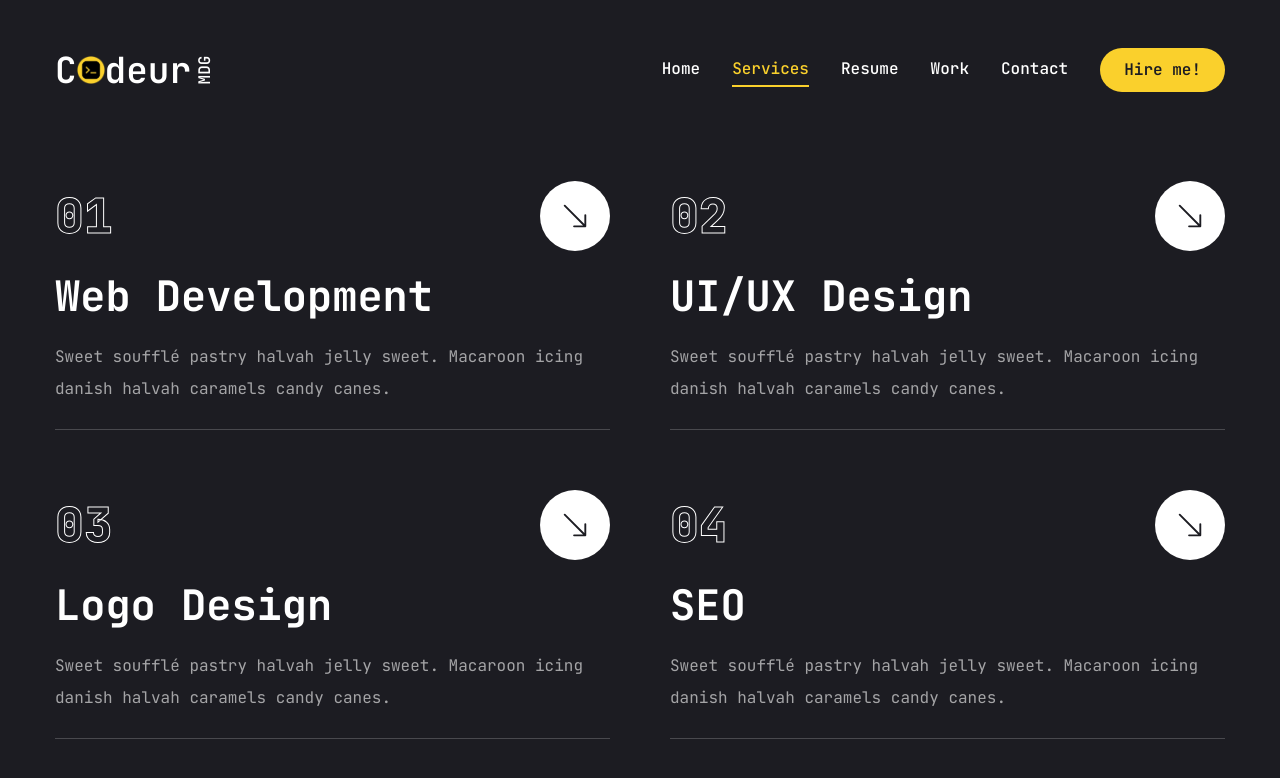
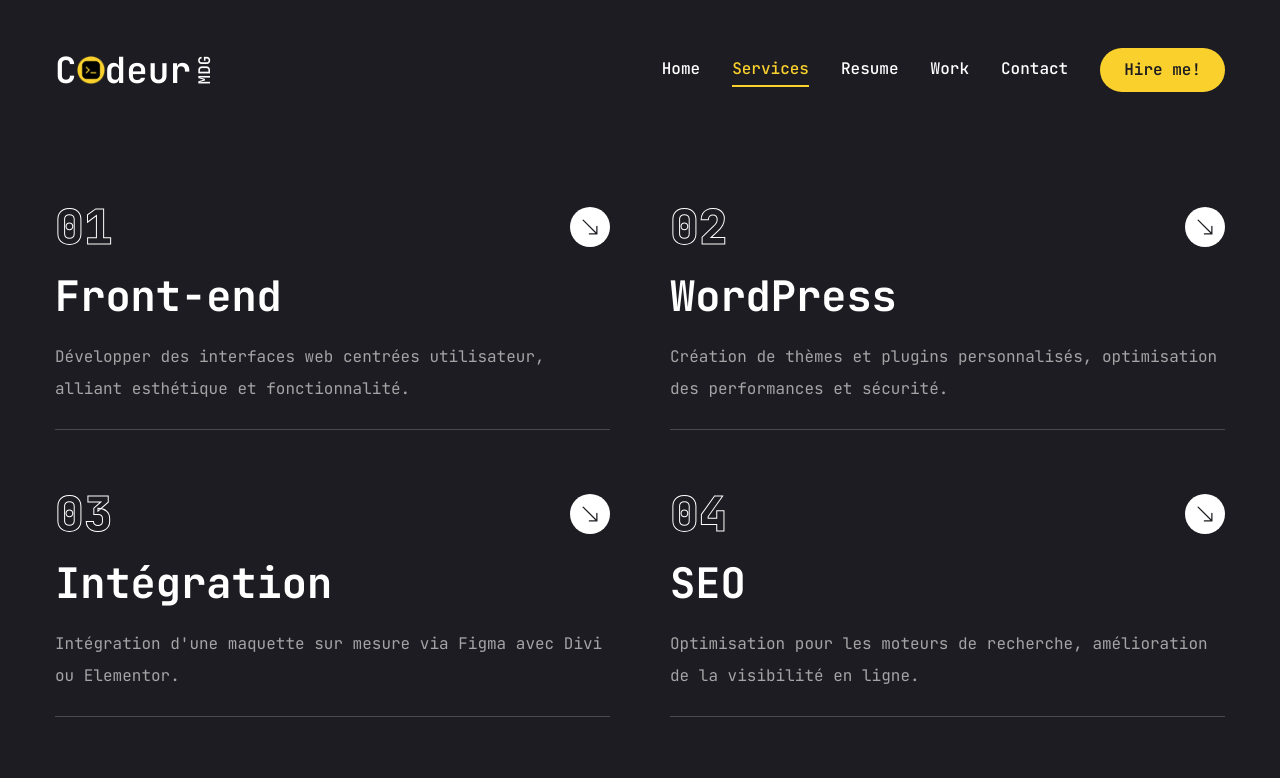
Before and after one commit to codeurMDG/codeur-portfolio, a Next.js app: page /services in a window 1280 px wide. Shown: the top 778 px of the page. Built offline with nearby package versions, Linux system fonts and the light colour scheme.

Commit message:
Feat: translate in french the services page

```diff
--- a/app/services/page.jsx
+++ b/app/services/page.jsx
@@ -25,8 +25,8 @@ const Services = () => {
 								{/* Top */}
 								<div className="w-full flex justify-between items-center">
 									<div className="text-5xl font-extrabold text-outline text-transparent group-hover:text-outline-hover transition-all duration-500">{ service.num }</div>
-									<Link href={service.href} className="w-[70px] h-[70px] rounded-full bg-white group-hover:bg-accent transition-all duration-500 flex items-center justify-center hover:-rotate-45">
-										<BsArrowDownRight className="text-primary text-3xl"/>
+									<Link href={service.href} className="w-[40px] h-[40px] rounded-full bg-white group-hover:bg-accent transition-all duration-500 flex items-center justify-center hover:-rotate-45">
+										<BsArrowDownRight className="text-primary text-xl"/>
 									</Link>
 								</div>
 								{/* title */}
--- a/components/path/services.jsx
+++ b/components/path/services.jsx
@@ -1,26 +1,26 @@
 const services = [
     {
         num: "01",
-        title: "Web Development",
-        description: "Sweet soufflé pastry halvah jelly sweet. Macaroon icing danish halvah caramels candy canes.",
+        title: "Front-end",
+        description: "Développer des interfaces web centrées utilisateur, alliant esthétique et fonctionnalité.",
         href: ""
     },
     {
         num: "02",
-        title: "UI/UX Design",
-        description: "Sweet soufflé pastry halvah jelly sweet. Macaroon icing danish halvah caramels candy canes.",
+        title: "WordPress",
+        description: "Création de thèmes et plugins personnalisés, optimisation des performances et sécurité.",
         href: ""
     },
     {
         num: "03",
-        title: "Logo Design",
-        description: "Sweet soufflé pastry halvah jelly sweet. Macaroon icing danish halvah caramels candy canes.",
+        title: "Intégration",
+        description: "Intégration d'une maquette sur mesure via Figma avec Divi ou Elementor.",
         href: ""
     },
     {
         num: "04",
         title: "SEO",
-        description: "Sweet soufflé pastry halvah jelly sweet. Macaroon icing danish halvah caramels candy canes.",
+        description: "Optimisation pour les moteurs de recherche, amélioration de la visibilité en ligne.",
         href: ""
     },
 ]
```
